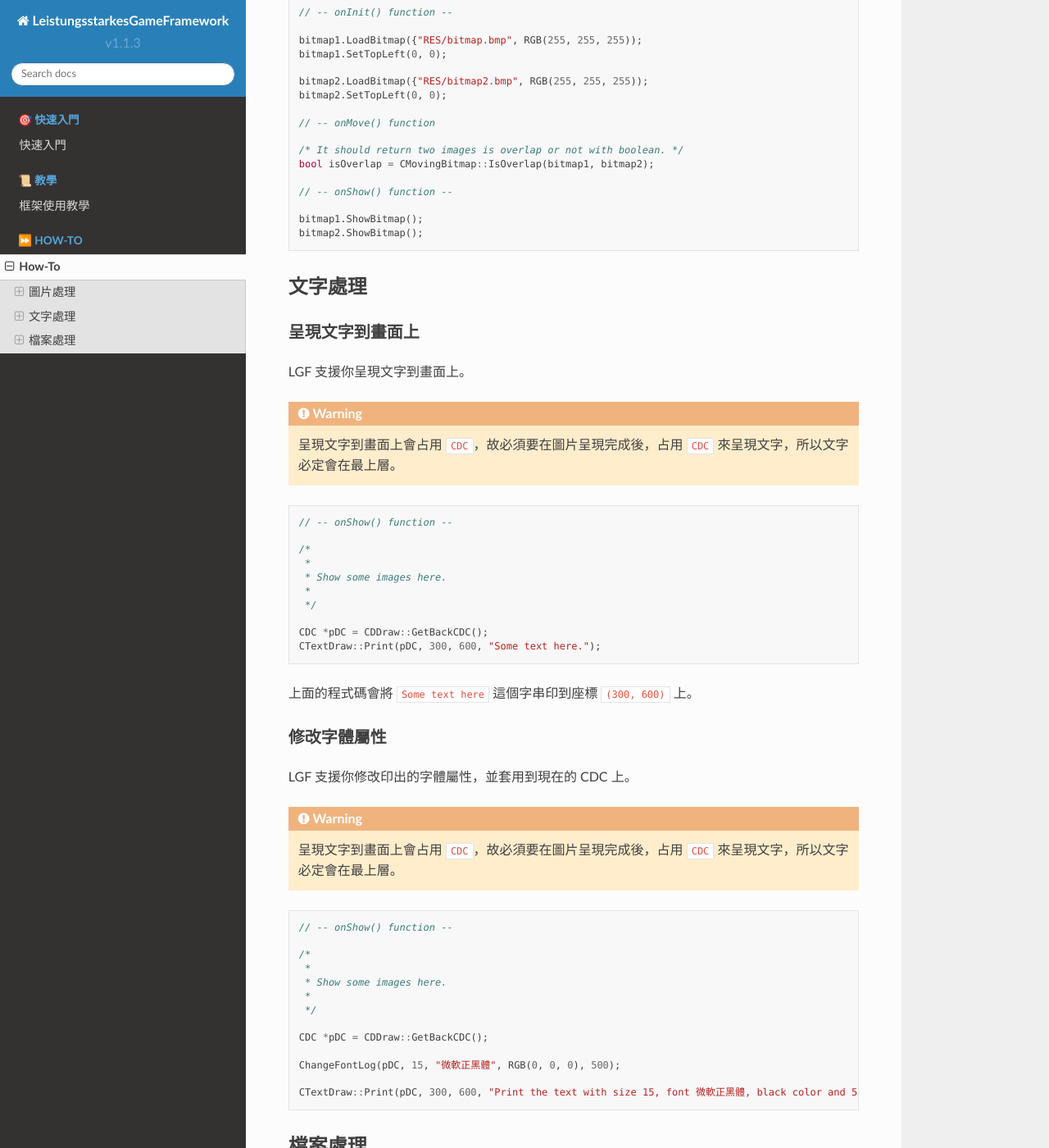
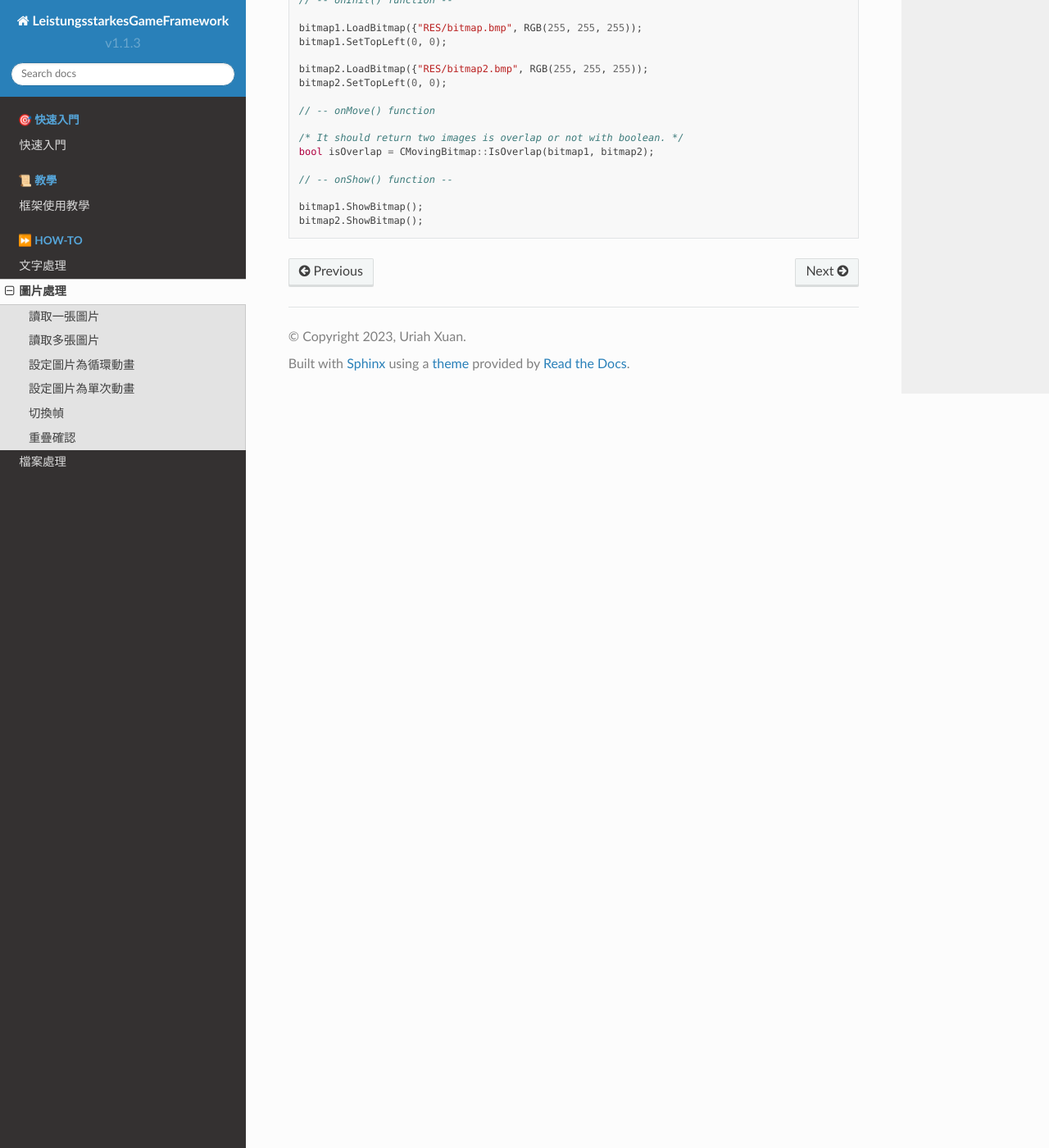
Before and after one commit to ntut-xuan/LGF-ReadTheDocs, a Sphinx documentation site: the page built from docs/source/tutorial/how_to_image.rst, in a window 1280 px wide and 1400 px high, scrolled down 2636 px. Shown: the whole window at 82% size. Built offline with Sphinx 7.4.7 and the Read the Docs theme 2.0.0, drawn with Linux system fonts in a browser that asks for light colours; some of the changed text lies outside the part shown.

Commit message:
Modify directory architecture of repo

```diff
--- a/docs/source/index.rst
+++ b/docs/source/index.rst
@@ -59,6 +59,8 @@ LGF 是基於陳偉凱老師在 2004 年發佈的 Game Framework 所衍伸出的
 
 .. toctree::
   :maxdepth: 3
-  :caption: ⏩ How-to
+  :caption: ⏩ How-To
 
-  how_to
+  tutorial/how_to_text
+  tutorial/how_to_image
+  tutorial/how_to_file
--- a/docs/source/how_to.rst
+++ b/docs/source/tutorial/how_to_image.rst
@@ -1,16 +1,13 @@
-How-To
+圖片處理
 ===========================
 
-這個章節主要能夠讓你入門這個框架的基礎操作。
+這個章節主要能夠讓你入門這個框架的基礎圖片處理。
 
 對於函式庫，見 `函式庫文件 <https://ntut-xuan.github.io/LeistungsstarkesGameFramework/index.html>`_。
 
 
-圖片處理
+讀取一張圖片
 ---------------------------
-
-讀取一張圖片
-~~~~~~~~~~~~~~~~~~~~~~~~~~~
 
 我們可以使用以下的方式來讀取一張圖片、設定左上角座標並呈現它。
 
@@ -31,7 +28,7 @@ How-To
 
 
 讀取多張圖片
-~~~~~~~~~~~~~~~~~~~~~~~~~~~
+---------------------------
 
 我們可以使用以下的方式來讀取多張圖片、設定左上角座標並呈現它。
 
@@ -54,7 +51,7 @@ How-To
 
 
 設定圖片為循環動畫
-~~~~~~~~~~~~~~~~~~~~~~~~~
+---------------------------
 
 LGF 支援你將圖片設定為循環動畫，可以使用 ``SetAnimation(int time, bool once)`` 來設置。
 
@@ -76,7 +73,7 @@ LGF 支援你將圖片設定為循環動畫，可以使用 ``SetAnimation(int ti
 
 
 設定圖片為單次動畫
-~~~~~~~~~~~~~~~~~~~~~~~~~
+---------------------------
 
 LGF 支援你將圖片設定為單次動畫，可以使用 ``SetAnimation(int time, bool once)`` 來設置。
 
@@ -103,7 +100,7 @@ LGF 支援你將圖片設定為單次動畫，可以使用 ``SetAnimation(int ti
 
 
 切換幀
-~~~~~~~~~~~~~~~~~~~~~~~~
+---------------------------
 
 若你的 `CMovingBitmap <https://ntut-xuan.github.io/LeistungsstarkesGameFramework/classgame__framework_1_1_c_moving_bitmap.html>`_ 具有許多的幀，你可以選擇要呈現哪一張。
 
@@ -130,7 +127,7 @@ LGF 支援你將圖片設定為單次動畫，可以使用 ``SetAnimation(int ti
 
 
 重疊確認
-~~~~~~~~~~~~~~~~~~~~~~~~
+---------------------------
 
 在 ``v1.1.0`` 以後的版本的 LGF，支援使用者使用 ``CMovingBitmap::IsOverlap`` 函數來取得兩張圖片是否重疊。
 
@@ -156,146 +153,3 @@ LGF 支援你將圖片設定為單次動畫，可以使用 ``SetAnimation(int ti
 
     bitmap1.ShowBitmap();
     bitmap2.ShowBitmap();
-
-
-文字處理
----------------------------
-
-
-呈現文字到畫面上
-~~~~~~~~~~~~~~~~~~~~~~~~~~~
-
-LGF 支援你呈現文字到畫面上。
-
-.. warning::
-    呈現文字到畫面上會占用 ``CDC``，故必須要在圖片呈現完成後，占用 ``CDC`` 來呈現文字，所以文字必定會在最上層。
-
-
-.. code-block:: C++
-
-    // -- onShow() function --
-
-    /*
-     *
-     * Show some images here.
-     *
-     */
-
-    CDC *pDC = CDDraw::GetBackCDC();
-    CTextDraw::Print(pDC, 300, 600, "Some text here.");
-
-上面的程式碼會將 ``Some text here`` 這個字串印到座標 ``(300, 600)`` 上。
-
-
-修改字體屬性
-~~~~~~~~~~~~~~~~~~~~~~~~~~~
-
-LGF 支援你修改印出的字體屬性，並套用到現在的 CDC 上。
-
-.. warning::
-    呈現文字到畫面上會占用 ``CDC``，故必須要在圖片呈現完成後，占用 ``CDC`` 來呈現文字，所以文字必定會在最上層。
-
-
-.. code-block:: C++
-
-    // -- onShow() function --
-
-    /*
-     *
-     * Show some images here.
-     *
-     */
-
-    CDC *pDC = CDDraw::GetBackCDC();
-
-    ChangeFontLog(pDC, 15, "微軟正黑體", RGB(0, 0, 0), 500);
-
-    CTextDraw::Print(pDC, 300, 600, "Print the text with size 15, font 微軟正黑體, black color and 500 weight here.")
-
-
-檔案處理
--------------------------------
-
-讀取檔案
-~~~~~~~~~~~~~~~~~~~~~~~~~~~~~~~
-
-基於這個框架是以 MV C++ 為基礎，故我們可以對其做檔案存取。
-
-我們可以使用 ``ifstream`` 來讀取特定檔案，並存取特定檔案的值。
-
-對於更多詳細訊息，見 `https://cplusplus.com/reference/fstream/ifstream/ifstream/ <https://cplusplus.com/reference/fstream/ifstream/ifstream/>`_
-
-.. code-block:: text
-    :caption: map/Random.map
-
-    0 1 1 1 0
-    0 1 1 1 0
-    0 1 1 1 0
-    0 0 0 0 0
-    1 1 1 1 1
-
-.. code-block:: c++
-    :caption: mygame_run.cpp
-
-    /* Assume we have a file map/Random.map */
-    #include <fstream>
-
-    // -- OnInit() function --
-    ifstream ifs("map/Random.map");
-
-    int map[5][5];
-
-    for(int i = 0; i < 5; i++){
-        for(int j = 0; j < 5; j++){
-            ifs >> map[i][j];
-        }
-    }
-
-    ifs.close();
-
-
-寫入檔案
-~~~~~~~~~~~~~~~~~~~~~~~~~~~~~~~
-
-基於這個框架是以 MV C++ 為基礎，故我們可以對其做檔案存取。
-
-我們可以使用 ``ofstream`` 來寫入特定檔案。
-
-對於更多詳細訊息，見 `https://cplusplus.com/reference/fstream/ofstream/ofstream/ <https://cplusplus.com/reference/fstream/ofstream/ofstream//>`_
-
-.. warning::
-    請記得在寫入完成後，使用 ``close()`` 成員來關閉 ``ofstream``，以確保資料能夠正確寫入。
-
-.. code-block:: text
-    :caption: map/Random.map
-
-    0 1 1 1 0
-    0 1 1 1 0
-    0 1 1 1 0
-    0 0 0 0 0
-    1 1 1 1 1
-
-.. code-block:: c++
-    :caption: mygame_run.cpp
-
-    /* Assume we have a file map/Random.map */
-    #include <fstream>
-
-    // -- OnInit() function --
-    ofstream ofs("map/Random.map");
-
-    int map[5][5] = {
-        {0, 1, 1, 1, 0},
-        {0, 1, 1, 1, 0},
-        {0, 1, 1, 1, 0},
-        {0, 0, 0, 0, 0},
-        {1, 1, 1, 1, 1}
-    };
-
-    for(int i = 0; i < 5; i++){
-        for(int j = 0; j < 5; j++){
-            ofs << map[i][j];
-        }
-    }
-
-    ofs.close();
```
Also changed, not shown: docs/source/tutorial/how_to_file.rst (added, +92 -0 lines), docs/source/tutorial/how_to_text.rst (added, +57 -0 lines).
